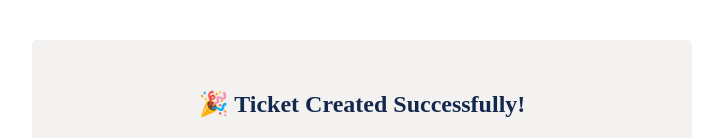
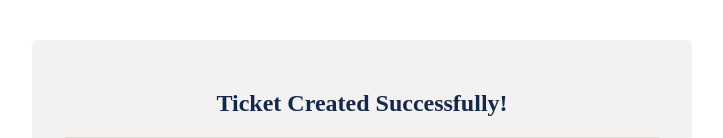
Before and after one commit to joem-bin/Agile-project, a Flask app: template templates/ticket_submitted.html in a window 1280 px wide. Shown: the part 125-263 px from the top of the page, without its empty margins (278-1001 px from the left). Run offline with Flask 3, Linux system fonts and the light colour scheme; the template is opened without the code that fills it, so the values that code supplies are empty.

Commit message:
update ticket success

```diff
--- a/templates/ticket_submitted.html
+++ b/templates/ticket_submitted.html
@@ -4,7 +4,7 @@
     {% include 'navbar.html' %}
 
     <div class="confirmation-container">
-        <h2 class="confirmation-heading">🎉 Ticket Created Successfully!</h2>
+        <h2 class="confirmation-heading">Ticket Created Successfully!</h2>
 
         <div class="ticket-summary">
             <p><strong>Title:</strong> {{ title }}</p>
```
